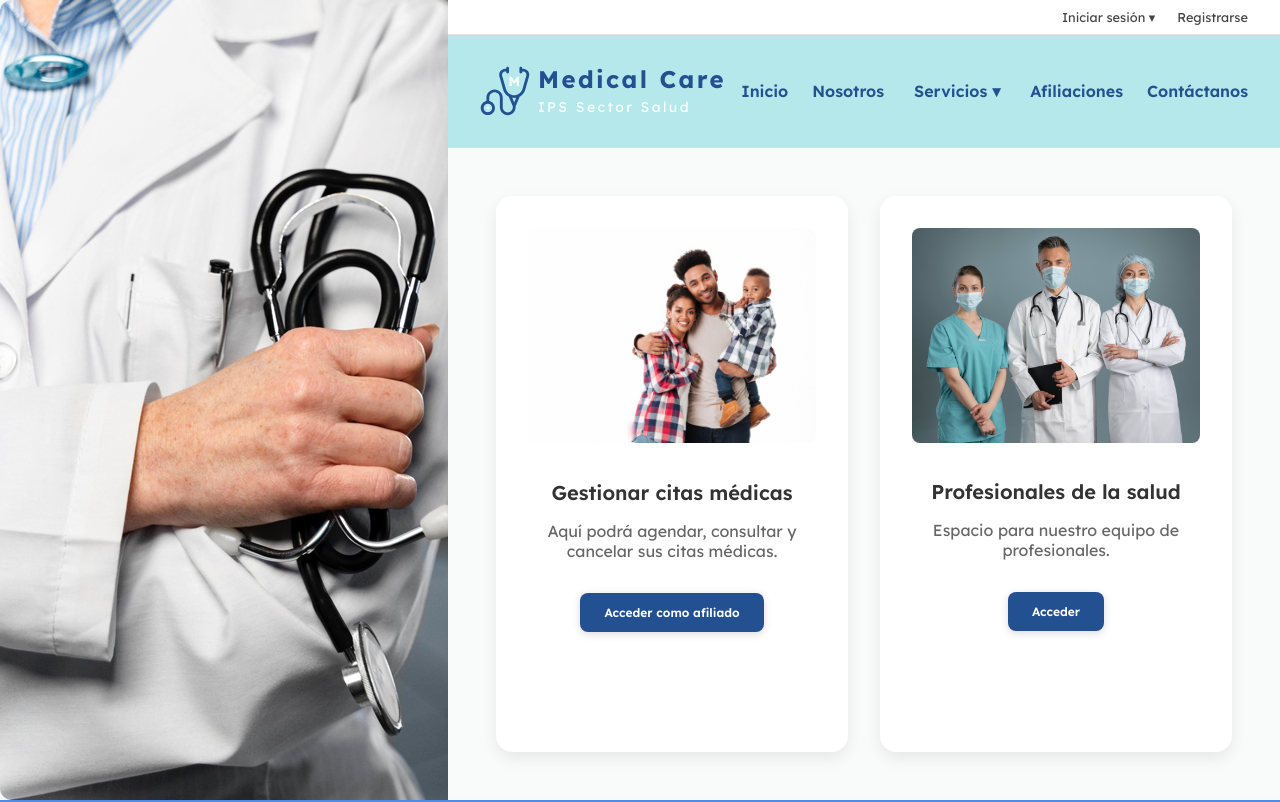
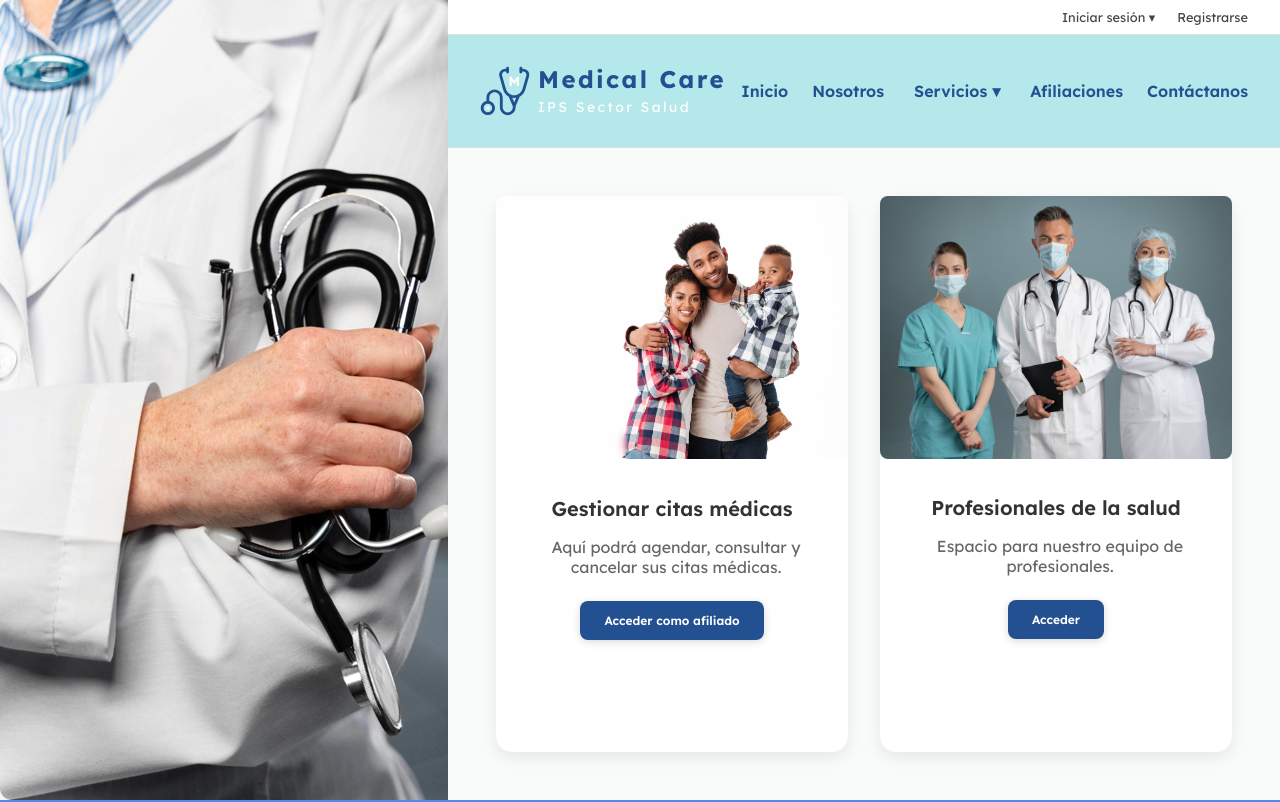
Before and after one commit to EngCamilo/MedicalCareApp, a React (Vite) app: page / in a window 1280 px wide. Shown: the top 802 px of the page. Built offline with nearby package versions, Linux system fonts and the light colour scheme.

Commit message:
Actualización rutas y enlaces

```diff
--- a/src/App.jsx
+++ b/src/App.jsx
@@ -1,10 +1,19 @@
 import React from 'react'
-import { BrowserRouter, Routes, Route } from 'react-router-dom';
-import Home from './pages/home.jsx';
-import './App.css'
+import { Routes, Route } from 'react-router-dom'
+import HomePage from './pages/home.jsx'
+import LoginAfiliado from './pages/loginAfiliado'
+import LoginProfesional from './pages/loginProfesional'
+import RegistroAfiliado from './pages/registroAfiliado'
 
 function App() {
-  return <Home />
+  return (
+    <Routes>
+      <Route path="/" element={<HomePage />} />
+      <Route path="/login-afiliado" element={<LoginAfiliado />} />
+      <Route path="/login-profesional" element={<LoginProfesional />} />
+      <Route path="/registro" element={<RegistroAfiliado />} />
+    </Routes>
+  )
 }
 
 export default App
--- a/src/assets/css/global.css
+++ b/src/assets/css/global.css
@@ -1,6 +1,6 @@
 @import '@fortawesome/fontawesome-free/css/all.min.css';
 
-/* global.css */
+/* CSS GLOBAL */
 body {
   margin: 0;
   font-family: 'Lexend', sans-serif;
@@ -12,6 +12,7 @@ a {
   color: inherit;
 }
 
+/* === LAYOUT === */
 /* === ESTRUCTURA GENERAL === */
 .homepage-grid {
   display: grid;
@@ -97,7 +98,7 @@ a {
 }
 
 .auth-bar
-.dropdown-menu a {
+.dropdown-menu Link {
   display: block;
   text-decoration: none;
   color: #444444;
@@ -109,7 +110,7 @@ a {
 }
 
 .auth-bar
-.dropdown-menu a:hover {
+.dropdown-menu Link:hover {
   background-color: #f0f4ff;
   border-radius: 6px;
 }
@@ -241,6 +242,7 @@ a {
   padding: 0.5rem 2rem;
   gap: 1.5rem;
   align-items: center;
+  justify-items: center;
 }
 
 .footer__logo {
--- a/src/assets/css/home.css
+++ b/src/assets/css/home.css
@@ -35,6 +35,7 @@
 .card p {
   font-size: 1rem;
   color: #666;
+  padding: 0 1.5rem 1rem 2rem;
 }
 
 .btn-primary {
--- a/src/components/Layout.jsx
+++ b/src/components/Layout.jsx
@@ -1,5 +1,6 @@
 import React from 'react'
 import { useState } from 'react'
+import { Link } from 'react-router-dom'
 import '../assets/css/global.css'
 import '../assets/css/home.css'
 import logo from '../assets/images/logo1.svg'
@@ -22,8 +23,8 @@ function Layout({ children, menuOpen, setMenuOpen }) {
             <div className="dropdown">
               <button className="dropdown-toggle">Iniciar sesión ▾</button>
               <div className="dropdown-menu">
-                <a href="#">Afiliado</a><br/>
-                <a href="#">Profesional</a>
+                <Link to="/login-afiliado">Afiliado</Link>
+                <Link to="/login-profesional">Profesional</Link>
               </div>
             </div>
             <a href="#">Registrarse</a>
@@ -39,7 +40,7 @@ function Layout({ children, menuOpen, setMenuOpen }) {
             </div>
           </div>
           <nav className={`nav ${menuOpen ? 'nav--open' : ''}`}>
-            <a href="#">Inicio</a>
+            <Link to="/">Inicio</Link>
             <a href="#">Nosotros</a>
             <div className="dropdown">
               <button className="dropdown-toggle">Servicios ▾</button>
--- a/src/main.jsx
+++ b/src/main.jsx
@@ -1,11 +1,14 @@
 import React from 'react'
 import ReactDOM from 'react-dom/client'
+import { BrowserRouter } from 'react-router-dom'
 import App from './App'
 import './assets/css/global.css'
 
 const root = ReactDOM.createRoot(document.getElementById('root'))
 root.render(
   <React.StrictMode>
-    <App />
+    <BrowserRouter>
+      <App />
+    </BrowserRouter>
   </React.StrictMode>
 )
--- a/src/pages/home.jsx
+++ b/src/pages/home.jsx
@@ -1,4 +1,5 @@
 import { useState } from 'react'
+import { Link } from 'react-router-dom'
 import '../assets/css/global.css'
 import '../assets/css/home.css'
 import Layout from '../components/Layout'
@@ -15,14 +16,18 @@ function HomePage() {
           <img src={familyImg} alt="Familia feliz" />
           <h2>Gestionar citas médicas</h2>
           <p>Aquí podrá agendar, consultar y cancelar sus citas médicas.</p>
-          <button className="btn-primary">Acceder como afiliado</button>
+          <Link to="/login-afiliado" className="btn-primary">
+            Acceder como afiliado
+          </Link>
         </div>
 
         <div className="card">
           <img src={doctorsImg} alt="Equipo médico" />
           <h2>Profesionales de la salud</h2>
           <p>Espacio para nuestro equipo de profesionales.</p>
-          <button className="btn-primary">Acceder</button>
+          <Link to="/login-profesional" className="btn-primary">
+            Acceder
+          </Link>
         </div>
       </div>
     </Layout>
--- /dev/null
+++ b/src/pages/loginAfiliado.jsx
@@ -0,0 +1,16 @@
+import { useState } from 'react'
+import '../assets/css/global.css'
+import '../assets/css/loginAfiliado.css'
+import Layout from '../components/Layout'
+
+function LoginAfiliado() {
+  const [menuOpen, setMenuOpen] = useState(false)
+
+  return (
+    <Layout menuOpen={menuOpen} setMenuOpen={setMenuOpen}>
+
+    </Layout>
+  )
+}
+
+export default LoginAfiliado
--- /dev/null
+++ b/src/pages/loginProfesional.jsx
@@ -0,0 +1,16 @@
+import { useState } from 'react'
+import '../assets/css/global.css'
+import '../assets/css/loginProfesional.css'
+import Layout from '../components/Layout'
+
+function LoginProfesional() {
+  const [menuOpen, setMenuOpen] = useState(false)
+
+  return (
+    <Layout menuOpen={menuOpen} setMenuOpen={setMenuOpen}>
+
+    </Layout>
+  )
+}
+
+export default LoginProfesional
--- /dev/null
+++ b/src/pages/registroAfiliado.jsx
@@ -0,0 +1,16 @@
+import { useState } from 'react'
+import '../assets/css/global.css'
+import '../assets/css/registroAfiliado.css'
+import Layout from '../components/Layout'
+
+function RegistroAfiliado() {
+  const [menuOpen, setMenuOpen] = useState(false)
+
+  return (
+    <Layout menuOpen={menuOpen} setMenuOpen={setMenuOpen}>
+
+    </Layout>
+  )
+}
+
+export default RegistroAfiliado
```
Also changed, not shown: src/assets/css/loginAfiliado.css (added), src/assets/css/loginProfesional.css (added), src/assets/css/registroAfiliado.css (added).
